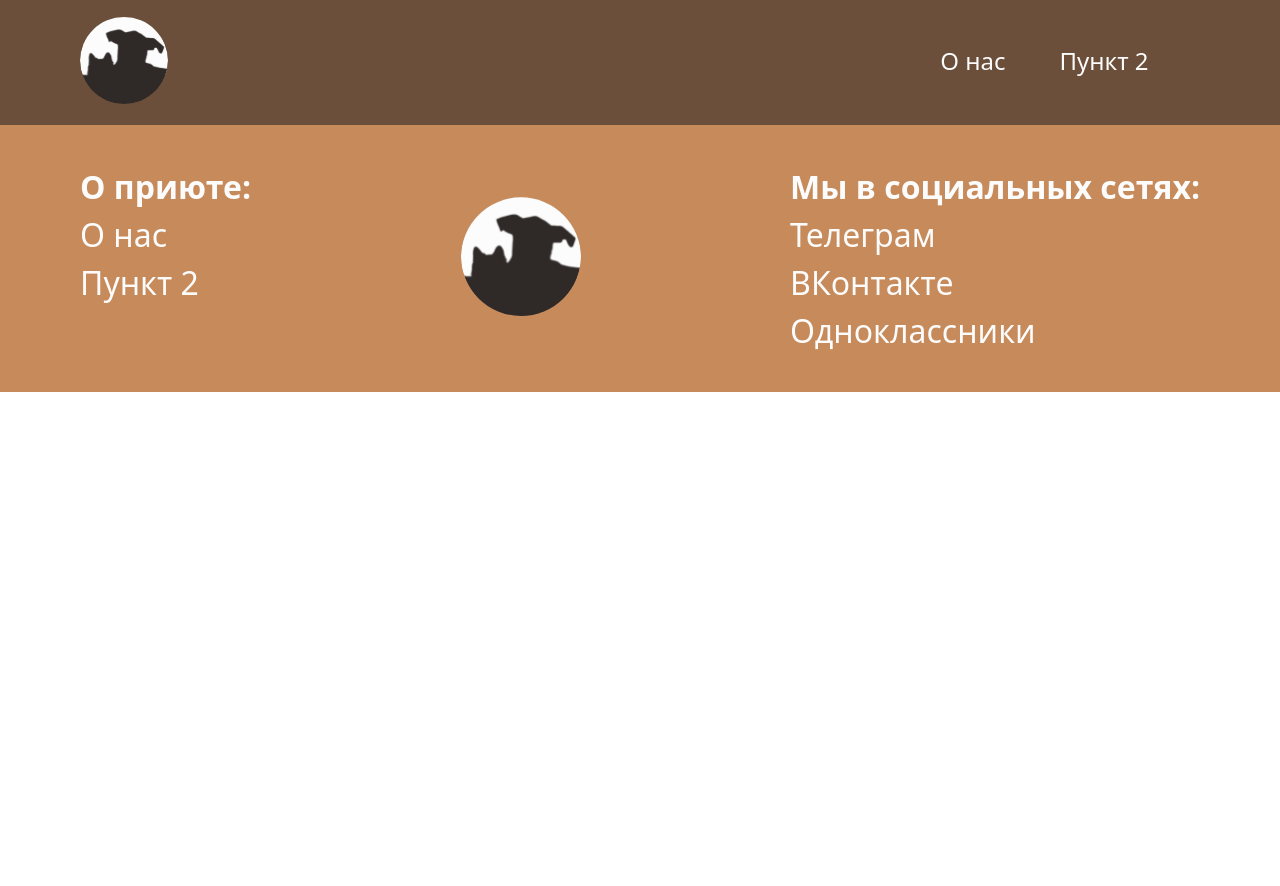
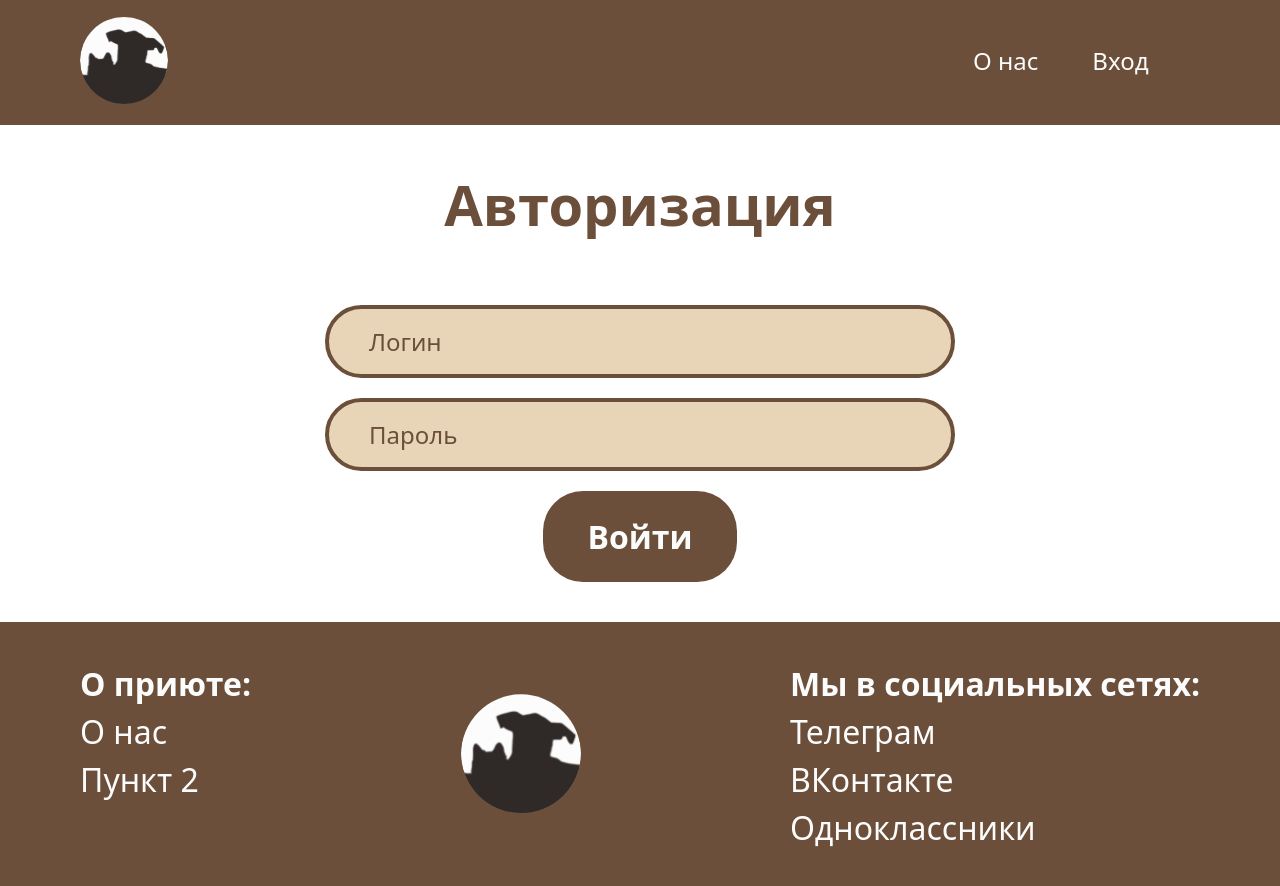
Before and after one commit to KatyaVarentsova/web-shelter-client, a React (Vite) app: page /login in a window 1280 px wide. Shown: the top 886 px of the page. Before the commit the page ends 800 px from the top, so only its background shows below. Built offline with nearby package versions, Linux system fonts and the light colour scheme; no server answers.

Commit message:
feat: свёрстана страница логина

```diff
--- a/src/app/App.css
+++ b/src/app/App.css
@@ -14,3 +14,7 @@
   text-align: center;
   color: var(--color-dark);
 }
+
+.main {
+  flex: 1;
+}
--- a/src/app/App.tsx
+++ b/src/app/App.tsx
@@ -6,6 +6,7 @@ import { HomePage } from '../pages/HomePage/homePage'
 import { useAppDispatch, useAppSelector } from '../store'
 import { getPets, petsSelector } from '../store/petsSlice'
 import { useEffect } from 'react'
+import { LoginPage } from '../pages/LoginPage/loginPage'
 
 
 function App() {
@@ -23,11 +24,12 @@ function App() {
   return (
     <>
       <Header />
-
-      <Routes>
-        <Route path='/' element={<HomePage></HomePage>}></Route>
-        <Route path='/second' element={<></>}></Route>
-      </Routes>
+      <main className="main">
+        <Routes>
+          <Route path='/' element={<HomePage></HomePage>}></Route>
+          <Route path='/login' element={<LoginPage></LoginPage>}></Route>
+        </Routes>
+      </main>
 
       <Footer></Footer>
     </>
--- a/src/components/Button/button.module.css
+++ b/src/components/Button/button.module.css
@@ -2,23 +2,59 @@
   font-family: var(--second-family);
   font-weight: 700;
   font-size: 32px;
-    text-align: center;
-    color: var(--color-white);
   border-radius: 40px;
-    background-color: var(--color-caramel);
   padding: 20px 40px;
   border: 4px solid transparent;
+  color: var(--color-white);
 }
 
-.button:hover {
+.caramelButton {
+  background-color: var(--color-caramel);
+}
+
+/* hover */
+.caramelButton:hover {
   background-color: transparent;
   color: var(--color-caramel);
   border: 4px solid var(--color-caramel);
 }
 
-.button:focus,
-.button:active {
+/* active */
+.caramelButton:active {
+  background-color: var(--color-caramel);
+  border: 4px solid transparent;
+  color: var(--color-white);
+}
+
+/* focus */
+.caramelButton:focus {
+  background-color: var(--color-caramel);
+  border: 4px solid transparent;
+  color: var(--color-white);
+}
+
+/* ------------------------------------------ */
+.brownButton {
   background-color: var(--color-brown);
+}
+
+/* hover */
+.brownButton:hover {
+  background-color: transparent;
+  color: var(--color-brown);
+  border: 4px solid var(--color-brown);
+}
+
+/* active */
+.brownButton:active {
+  background-color: var(--color-brown);
+  border: 4px solid transparent;
   color: var(--color-white);
+}
+
+/* focus */
+.brownButton:focus {
+  background-color: var(--color-brown);
   border: 4px solid transparent;
+  color: var(--color-white);
 }
--- a/src/components/Button/button.tsx
+++ b/src/components/Button/button.tsx
@@ -3,12 +3,13 @@ import style from "./button.module.css";
 
 interface IProps {
     children: ReactNode;
+    variant?: 'caramelButton'| 'brownButton' | 'greenButton' | 'redButton';
 }
 
 
-export const Button: FC<IProps> = ({ children }) => {
+export const Button: FC<IProps> = ({ children, variant = 'caramelButton' }) => {
 
     return (
-        <button className={style.button}>{children}</button>
+        <button className={`${style.button} ${style[variant]}`}>{children}</button>
     )
 }
--- a/src/index.css
+++ b/src/index.css
@@ -4,10 +4,16 @@
   box-sizing: border-box;
 }
 
-html, body {
+html, body, #root {
+  height: 100%;
   margin: 0;
   padding: 0;
   font-family: system-ui, sans-serif;
+}
+
+#root {
+  display: flex;
+  flex-direction: column;
 }
 
 :root {
--- /dev/null
+++ b/src/pages/LoginPage/loginPage.module.css
@@ -0,0 +1,37 @@
+.form {
+    display: flex;
+    flex-direction: column;
+    gap: 20px;
+    margin: 0 auto;
+    margin-bottom: 40px;
+    align-items: center
+}
+
+.title {
+    font-family: var(--font-family);
+    font-weight: 700;
+    font-size: 56px;
+    line-height: 120%;
+    text-align: center;
+    color: var(--color-brown);
+}
+
+.input {
+    border: 4px solid var(--color-brown);
+    border-radius: 40px;
+    padding: 16px 40px;
+    width: 630px;
+    background-color: var(--color-sand);
+    outline: none;
+    font-family: var(--font-family);
+    font-weight: 400;
+    font-size: 24px;
+    color: var(--color-black);
+}
+
+.input::placeholder {
+    font-family: var(--font-family);
+    font-weight: 400;
+    font-size: 24px;
+    color: var(--color-brown);
+}
--- /dev/null
+++ b/src/pages/LoginPage/loginPage.tsx
@@ -0,0 +1,42 @@
+import { useState, type FC, type FormEvent, type ReactNode } from "react";
+import style from "./loginPage.module.css";
+import { Button } from "../../components/Button/button";
+
+interface IProps {
+}
+
+interface IState {
+    login: string,
+    password: string
+}
+
+
+export const LoginPage: FC<IProps> = () => {
+    // const dispatch = useAppDispatch()
+
+    const [state, setState] = useState<IState>({
+        login: '',
+        password: ''
+    })
+
+    function handlerLogin(e: FormEvent<HTMLFormElement>) {
+        e.preventDefault()
+
+        // dispatch(loginRequest(state))
+
+        setState({
+            login: '',
+            password: ''
+        })
+
+    }
+
+    return (
+        <form className={style.form} onSubmit={handlerLogin}>
+            <h2 className={style.title}>Авторизация</h2>
+            <input className={style.input} type="text" name="login" required placeholder="Логин" onInput={(e: React.ChangeEvent<HTMLInputElement>) => { setState({ ...state, login: e.target.value }) }}></input>
+            <input className={style.input} type="password" name="password" required placeholder="Пароль" onInput={(e: React.ChangeEvent<HTMLInputElement>) => { setState({ ...state, password: e.target.value }) }}></input>
+            <Button variant="brownButton">Войти</Button>
+        </form>
+    )
+}
--- a/src/sections/Footer/footer.module.css
+++ b/src/sections/Footer/footer.module.css
@@ -1,5 +1,5 @@
 .blockBackground {
-    background-color: var(--color-caramel);
+    background-color: var(--color-brown);
     padding: 40px 80px;
 }
 
--- a/src/sections/Header/header.tsx
+++ b/src/sections/Header/header.tsx
@@ -14,7 +14,7 @@ export const Header: FC = () => {
 
                 <nav className={style.nav}>
                     <Link className={style.link} to="/">О нас</Link>
-                    <Link className={style.link} to="/test2">Пункт 2</Link>
+                    <Link className={style.link} to="/login">Вход</Link>
                 </nav>
 
             </div>
```
Lines whose indentation alone changed are shown as unchanged.
